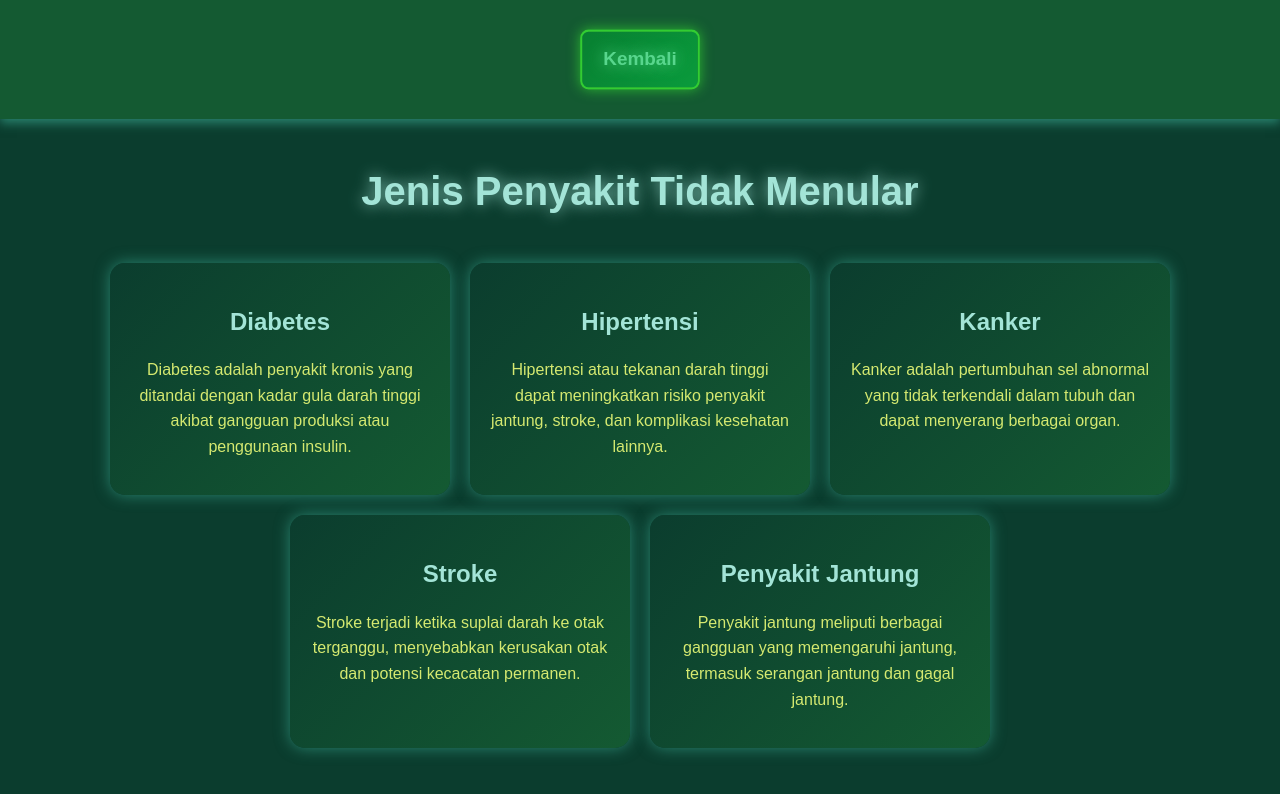
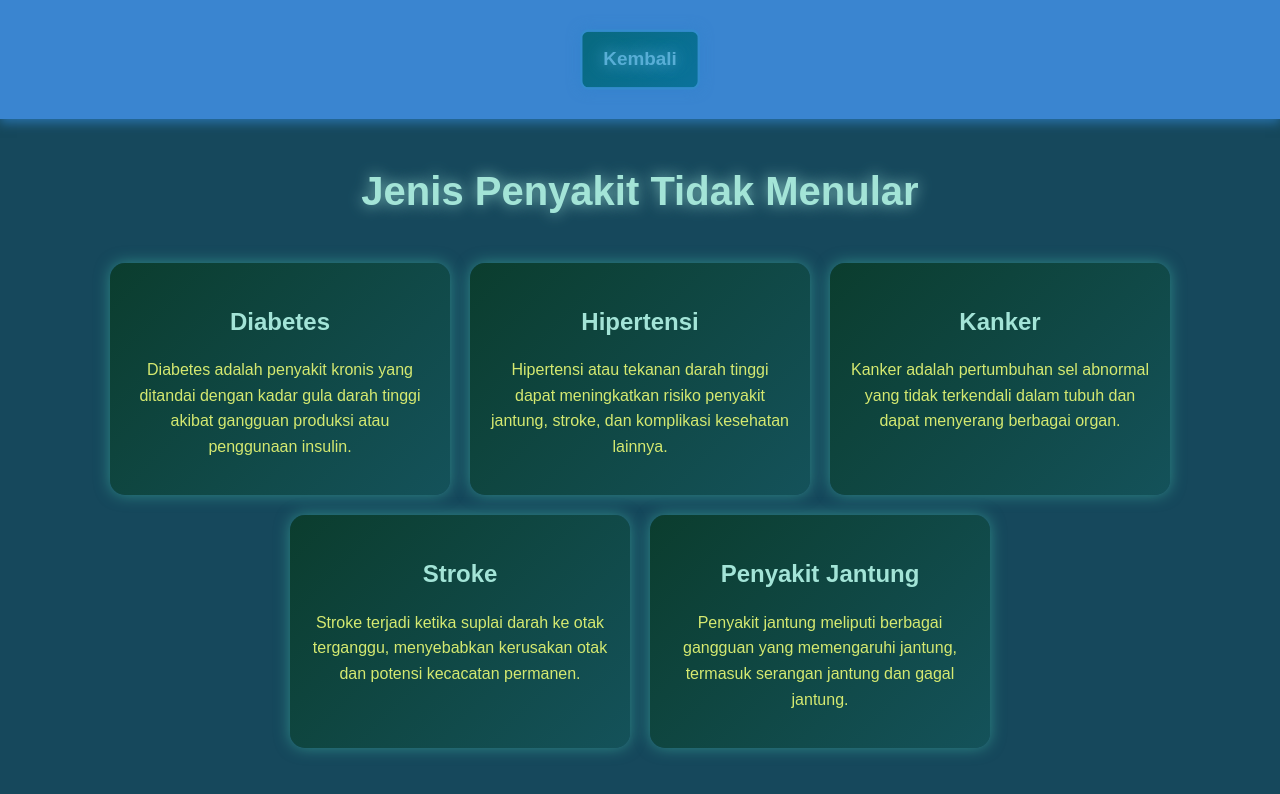
Before and after one commit to Nakareza/CERMAT-Penyakit-Tidak-Menular-, a plain HTML site: page jenis.html in a window 1280 px wide. In both pictures the pointer is over the link "Kembali". Drawn offline with Linux system fonts and the light colour scheme.

Commit message:
styles.css

```diff
--- a/styles.css
+++ b/styles.css
@@ -2,7 +2,7 @@
 
 body {
     font-family: 'Poppins', sans-serif;
-    background-color: #0B3D2E;
+    background-color: #16485c;
     color: #d5e970;
     margin: 0;
     padding: 0;
@@ -43,7 +43,7 @@ h1 {
     font-weight: bold;
     text-transform: uppercase;
     color: white;
-    background: linear-gradient(135deg, #0a9b3c, #087f31); /* Gradasi hijau elegan */
+    background: linear-gradient(135deg, #076d7d, #36c0df); /* Gradasi hijau elegan */
     border: 2px solid transparent;
     border-radius: 10px;
     cursor: pointer;
@@ -53,18 +53,19 @@ h1 {
 }
 
 .button:hover {
-    background: linear-gradient(135deg, #087f31, #0a9b3c); /* Gradasi terbalik saat hover */
-    border: 2px solid #32cd32; /* Warna hijau neon */
+    background: linear-gradient(135deg, #086296, #2a7fc9); /* Gradasi terbalik saat hover */
+    border: 2px solid #0c8cd2; /* Warna hijau neon */
     transform: scale(1.1);
-    box-shadow: 0px 0px 12px rgba(50, 205, 50, 0.8);
+    box-shadow: 0px 0px 12px rgba(50, 166, 205, 0.8);
 }
 
 
 header {
-    background: #145A32;
+    background: #3a85d0;
     padding: 15px;
-    text-align: center;
-    box-shadow: 0px 4px 10px rgba(72, 201, 176, 0.5);
+    text-align: left;
+    height: 18%;
+    box-shadow: 0px 4px 10px rgba(56, 152, 241, 0.5);
 }
 
 img {
@@ -87,7 +88,7 @@ nav ul li {
 nav ul li a {
     display: inline-block;
     padding: 12px 20px;
-    background: linear-gradient(135deg, #0a9b3c, #087f31); /* Gradasi hijau elegan */
+    background: linear-gradient(135deg, #0a669b, #1a87b9); /* Gradasi hijau elegan */
     color: white;
     font-size: 18px;
     font-weight: bold;
@@ -99,10 +100,10 @@ nav ul li a {
 }
 
 nav ul li a:hover {
-    background: linear-gradient(135deg, #087f31, #0a9b3c); /* Gradasi dibalik saat hover */
+    background: linear-gradient(135deg, #08697f, #0a729b); /* Gradasi dibalik saat hover */
     transform: scale(1.08);
-    border: 2px solid #32cd32; /* Warna hijau neon */
-    box-shadow: 0px 0px 12px rgba(50, 205, 50, 0.8);
+    border: 2px solid #328ccd; /* Warna hijau neon */
+    box-shadow: 0px 0px 12px rgba(50, 130, 205, 0.8);
 }
 
 
@@ -125,9 +126,9 @@ nav ul li a {
 }
 
 nav ul li a:hover {
-    color: #58D68D;
+    color: #58aed6;
     transform: scale(1.05);
-    text-shadow: 0px 0px 15px #58D68D;
+    text-shadow: 0px 0px 15px #58acd6;
 }
 
 h1 {
@@ -153,7 +154,7 @@ main {
 }
 
 .disease-card, .prevention-card, .treatment-card {
-    background: linear-gradient(135deg, #0B3D2E 0%, #145A32 100%);
+    background: linear-gradient(135deg, #0B3D2E 0%, #14525a 100%);
     border-radius: 15px;
     padding: 20px;
     width: 300px;
@@ -164,7 +165,7 @@ main {
 
 .disease-card:hover, .prevention-card:hover, .treatment-card:hover {
     transform: translateY(-5px) scale(1.05);
-    box-shadow: 0px 0px 25px rgba(72, 201, 176, 1);
+    box-shadow: 0px 0px 25px rgb(72, 179, 201);
 }
 
 .disease-card h2, .prevention-card h2, .treatment-card h2 {
@@ -176,11 +177,12 @@ main {
 footer {
     text-align: center;
     padding: 15px;
-    background: #145A32;
+    background: #2d82d7;
     color: #E0F2E9;
     position: fixed;
     bottom: 0;
     width: 100%;
+    height: 12%;
     box-shadow: 0px -4px 10px rgba(72, 201, 176, 0.5);
 }
 
```
